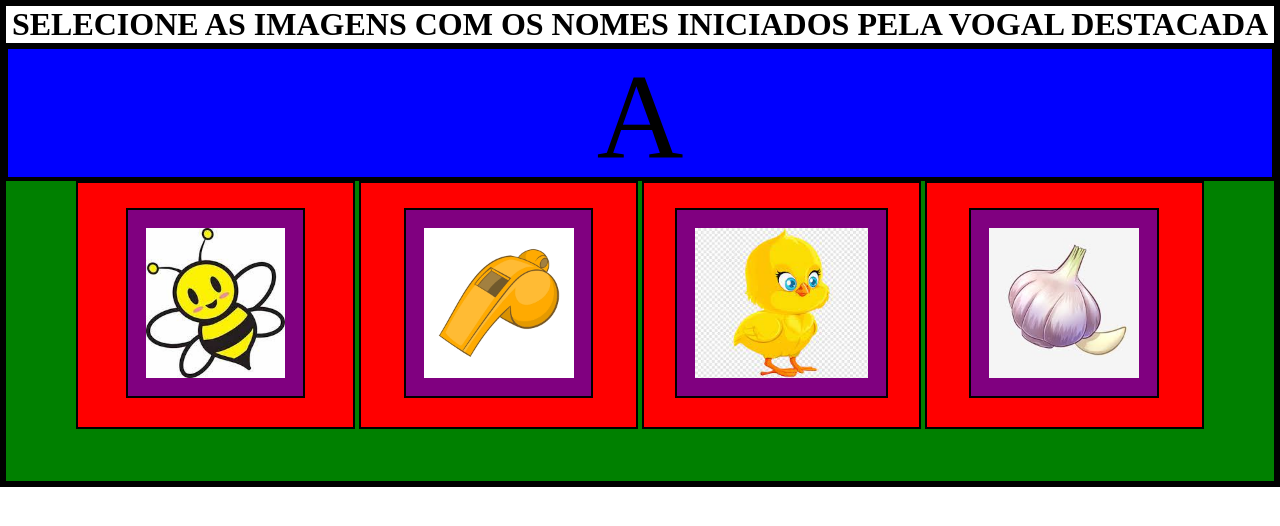
After one commit to victorfalkao/aprender, a PHP site: page /vogais/vogais3.php in a window 1280 px wide. The commit adds this page. Shown: the top 526 px of the page. Run offline with PHP 8.4, Linux system fonts and the light colour scheme.

Commit message:
iniciando vogais3

```diff
--- a/style.css
+++ b/style.css
@@ -39,3 +39,31 @@
     font-size: 100px;
     text-transform: uppercase;
 }
+
+/*VOGAIS 3*/
+
+.destaque{
+    height: 130px;
+    font-size: 120px;
+    background-color: blue;
+}
+
+.div_vogais3{
+    background-color: green;
+    height: 300px;
+}
+
+.div_vogais3 button{
+    width: 22%;
+    max-height: 100%;
+    padding: 2%;
+    background-color: red;
+
+}
+
+.div_vogais3 button img{
+    height: 150px;
+    max-width: 100%;
+    background-color: purple;
+    padding: 8%;
+}
--- /dev/null
+++ b/vogais/vogais3.php
@@ -0,0 +1,28 @@
+<!DOCTYPE html>
+
+<html>
+    <head>
+        <meta charset="UTF-8">
+        <title></title>
+        <link rel="stylesheet" href="../style.css">
+
+        <script type="text/javascript">
+            function corrigirSelecao(){
+                alert("true");
+            }
+        </script>
+
+    </head>
+    <body>
+        <h1>SELECIONE AS IMAGENS COM OS NOMES INICIADOS PELA VOGAL DESTACADA</h1>
+        <div class="destaque">
+            <p>A</p>
+        </div>
+        <div class="div_vogais3">
+            <button type="button" onclick="corrigirSelecao()"><img src="../img2/abelha.jpg" alt="abelha"/></button>
+            <button type="button" onclick="corrigirSelecao()"><img src="../img2/apito.png" alt="apito"/></button>
+            <button type="button" onclick="corrigirSelecao()"><img src="../img2/pintinho.jpg" alt="pintinho"/></button>
+            <button type="button" onclick="corrigirSelecao()"><img src="../img2/alho.jpg" alt="alho"/></button>
+        </div>
+    </body>
+</html>
```
Also changed, not shown: img2/abelha.jpg (added), img2/alho.jpg (added), img2/anel.png (added), img2/apito.png (added), img2/borboleta.jpg (added), img2/pintinho.jpg (added).
